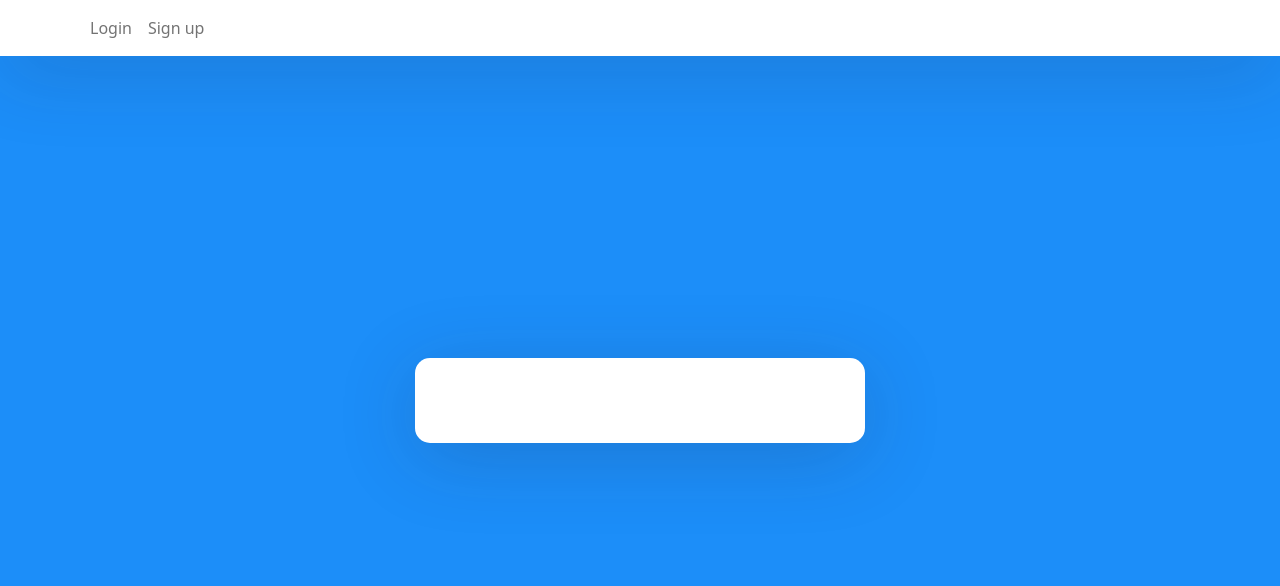
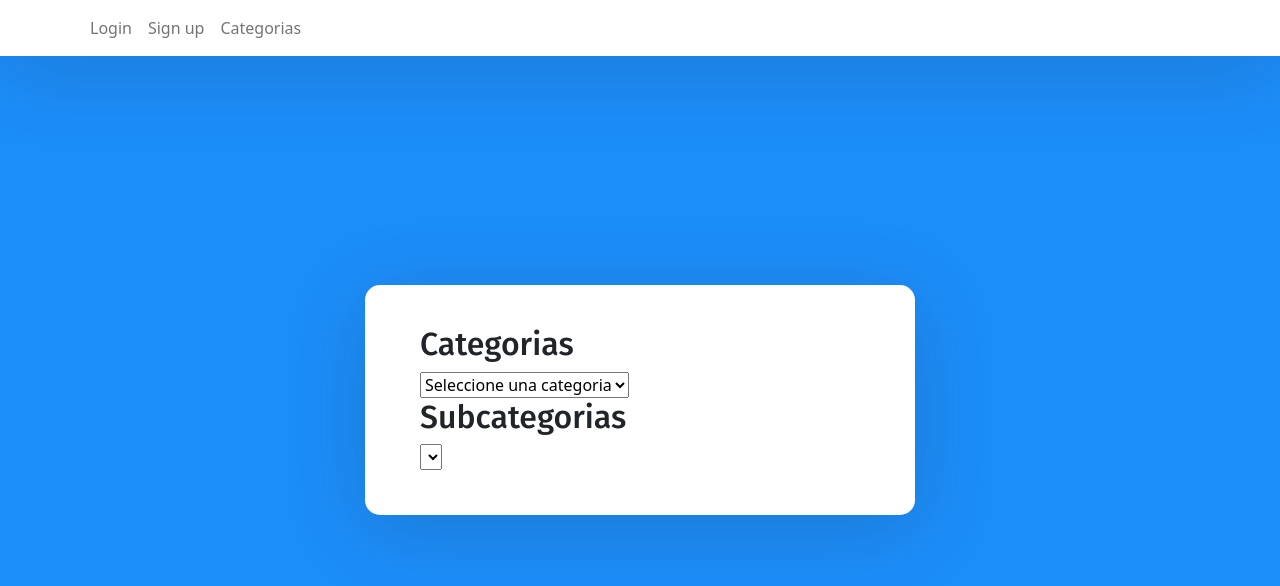
Before and after one commit to 203404/CashFlow-Front, a React (Create React App) app: page /categorias in a window 1280 px wide. Shown: the top 586 px of the page. Built offline with nearby package versions, Linux system fonts and the light colour scheme.

Commit message:
InterfazCategorias (ALPHA)

```diff
--- a/package.json
+++ b/package.json
@@ -9,6 +9,7 @@
     "axios": "^0.26.1",
     "bootstrap": "^5.1.3",
     "react": "^17.0.2",
+    "react-bootstrap-form": "^0.1.4-beta6",
     "react-dom": "^17.0.2",
     "react-router-dom": "^5.3.0",
     "react-scripts": "^2.1.3",
--- a/src/App.js
+++ b/src/App.js
@@ -4,6 +4,7 @@ import './App.css';
 import { BrowserRouter as Router, Switch, Route, Link } from "react-router-dom";
 import Login from "./components/login.component";
 import SignUp from "./components/signup.component";
+import Categorias from "./components/categorias.component";
 function App() {
   return (<Router>
     <div className="App">
@@ -17,6 +18,9 @@ function App() {
               <li className="nav-item">
                 <Link className="nav-link" to={"/sign-up"}>Sign up</Link>
               </li>
+              <li className="nav-item">
+                <Link className="nav-link" to={"/categorias"}>Categorias</Link>
+              </li>
             </ul>
           </div>
         </div>
@@ -27,6 +31,7 @@ function App() {
             <Route exact path='/' component={Login} />
             <Route path="/sign-in" component={Login} />
             <Route path="/sign-up" component={SignUp} />
+            <Route path="/categorias" component={Categorias} />
           </Switch>
         </div>
       </div>
--- /dev/null
+++ b/src/components/categorias.component.js
@@ -0,0 +1,53 @@
+import React, { Component, useState } from "react";
+import axios from "axios";
+const categorias = [
+  {
+    nombre: "Categoria 1",
+    articulos: ["objeto 1", "objeto 2", "objeto 3"],
+  },
+  {
+    nombre: "Categoria 2",
+    articulos: ["objeto 1.x", "objeto 2.x", "objeto 3.x"],
+  },
+];
+
+function Categorias() {
+  const [idArticulos, setIdArticulos] = useState(-1);
+
+  const handlerCargarArticulos = function(e) {
+    const opcion = e.target.value;
+    setIdArticulos(opcion);
+  };
+  return (
+    <div>
+      <div>
+        <h2>Categorias</h2>
+        <select
+          name="categorias"
+          id="selCategorias"
+          onClick={handlerCargarArticulos}
+        >
+          <option value={-1}>Seleccione una categoria</option>
+          {categorias.map((item, i) => (
+            <option key={"categoria" + i} value={i}>
+              {item.nombre}
+            </option>
+          ))}
+        </select>
+      </div>
+      <div>
+        <h2>Subcategorias</h2>
+        <select name="articulos" id="selarticulo">
+            {
+                idArticulos > -1 &&
+                categorias[idArticulos].articulos.map((item, i) => (
+                    <option key={"articulo" + 1} value=""> {item} </option>
+                  ))
+            }
+
+        </select>
+      </div>
+    </div>
+  );
+}
+export default Categorias;
--- a/src/index.css
+++ b/src/index.css
@@ -28,7 +28,7 @@ body, html, .App, #root, .auth-wrapper {
   text-align: left;
 }
 .auth-inner {
-  width: 450px;
+  width: 550px;
   margin: auto;
   background: #ffffff;
   box-shadow: 0px 14px 80px rgba(34, 35, 58, 0.2);
```
Also changed, not shown: 1 other file (tests, documents, lock files or other folders).
